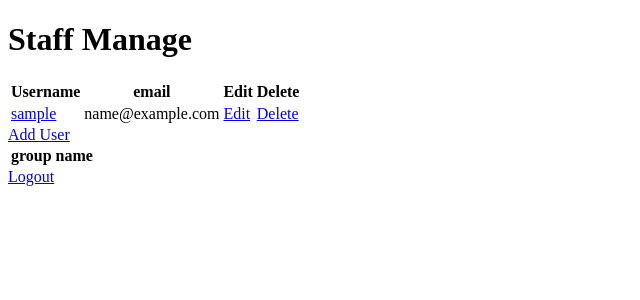
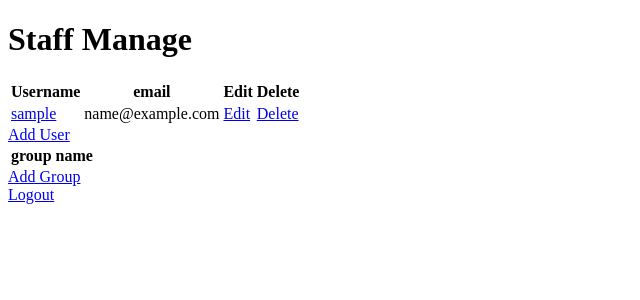
Before and after one commit to tildaslash/RatticWeb, a Django app: page /staff/ in a window 1280 px wide. Shown: the top 300 px of the page, without its empty margins (0-640 px from the left). Run offline with Django 3.2, Linux system fonts and the light colour scheme; the visitor is signed in with stand-in values (Sample User, id 1); data comes from the database, SQL or seed files in the repository; lists and menus that the app fills with data are empty; parts of the project's set-up code (start-up, migrations or seed data) failed here and were passed over.

Commit message:
Forgot to add links to staff page

```diff
--- a/staff/templates/staff_home.html
+++ b/staff/templates/staff_home.html
@@ -19,8 +19,13 @@
 {% for g in grouplist %}
 <tr>
   <td><a href="/staff/groupdetail/{{ g.id }}/">{{ g.name }}</a></td>
+  <td><a href="/staff/groupedit/{{ g.id }}/">Edit</a></td>
+  <td><a href="/staff/groupedit/{{ g.id }}/">Delete</a></td>
 </tr>
 {% endfor %}
 </table>
+<a href="/staff/groupadd/">Add Group</a>
+<table>
+<br>
 <a href="/account/logout/">Logout</a>
 {% endblock %}
```
